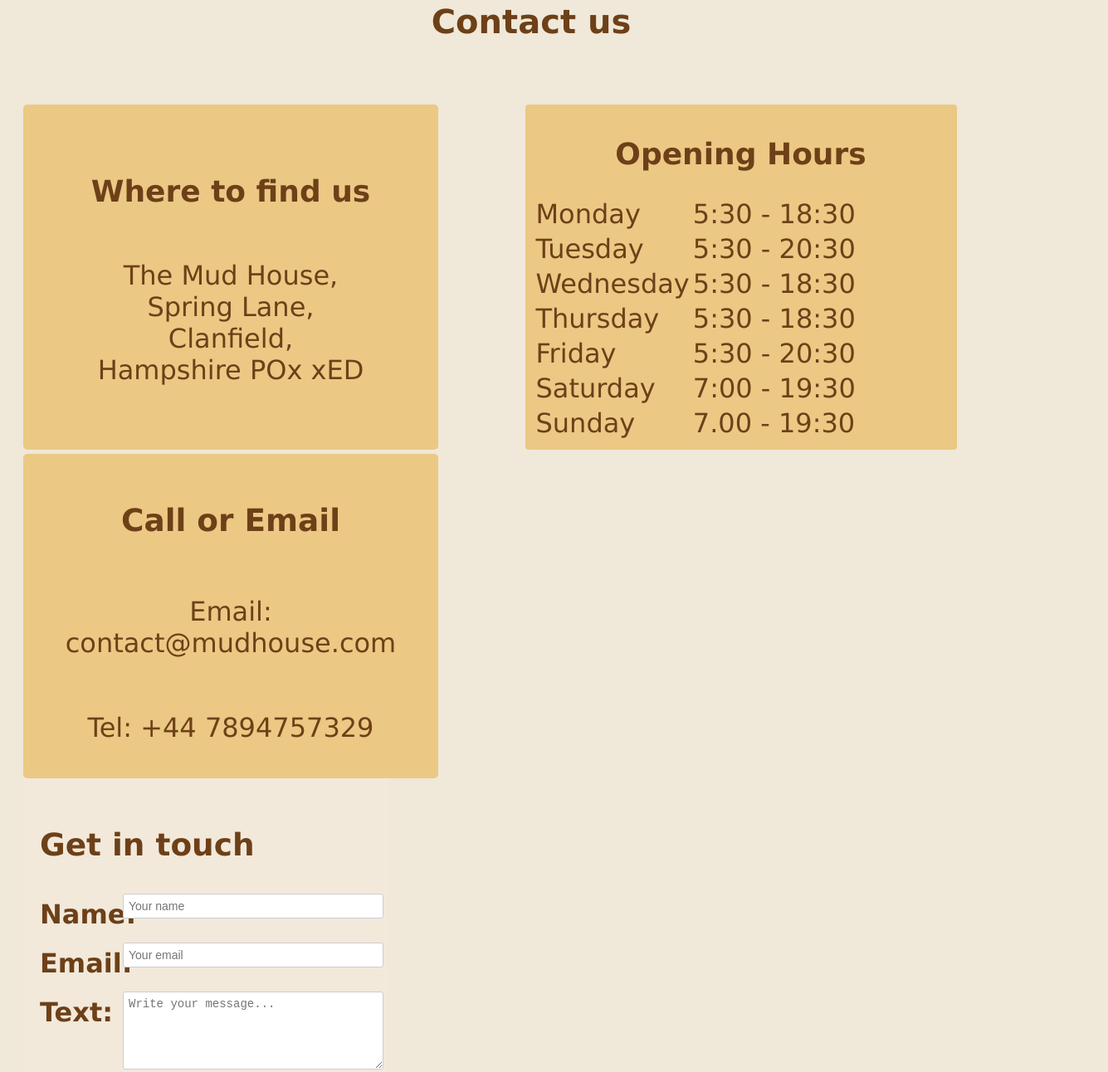
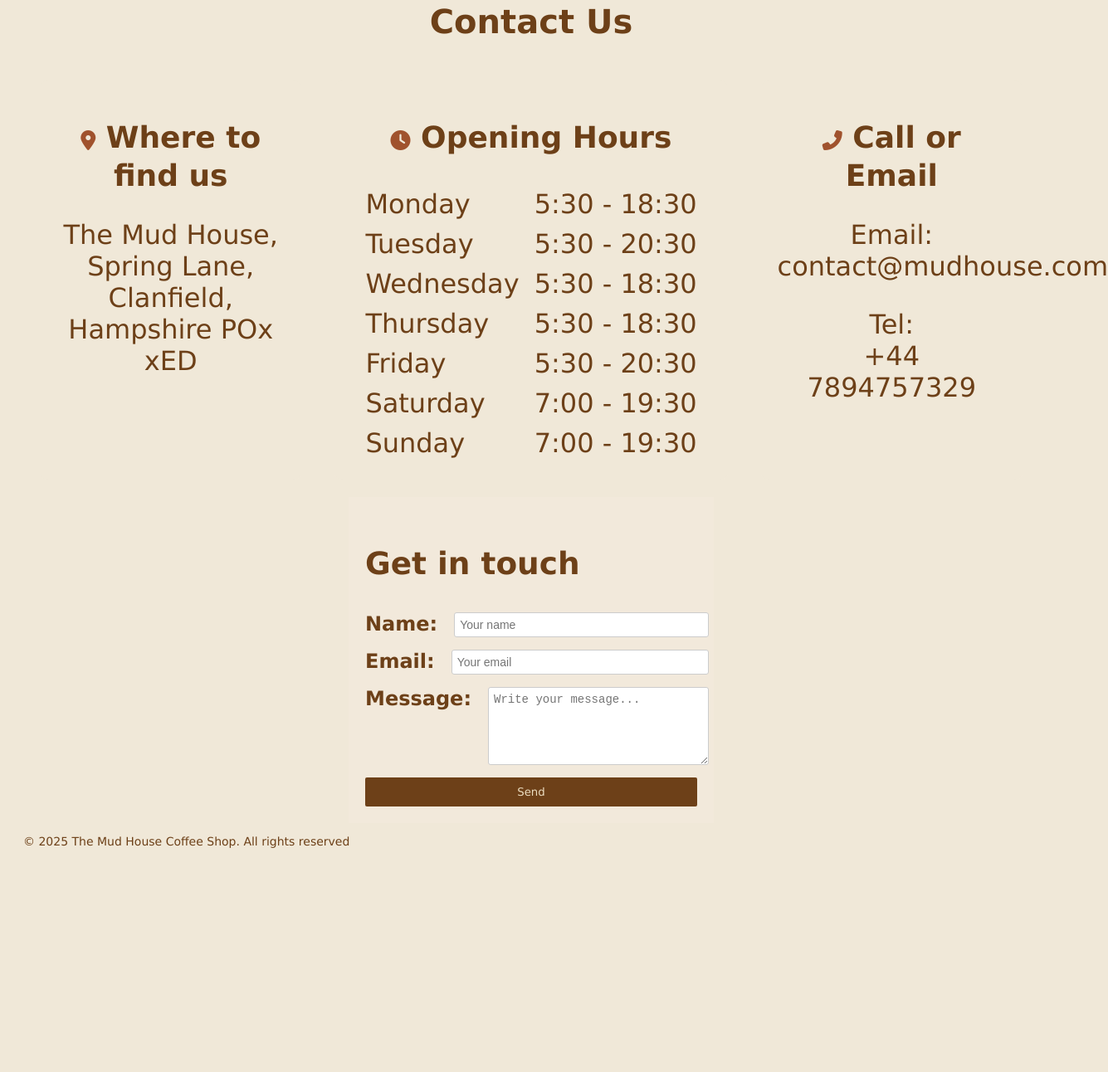
Before and after one commit to SarahAnderson15/coffee_shop, a plain HTML site: page contact.html in a window 1280 px wide. Shown: the part 327-1619 px from the top of the page at 83% size, 1335 px wide, since content can reach past the window. After the commit the page ends 1391 px from the top, so only its background shows below. Drawn offline with Linux system fonts and the light colour scheme.

Commit message:
updat layout of contact information

```diff
--- a/contact.html
+++ b/contact.html
@@ -27,17 +27,15 @@
                 </div>
             </nav>
         </header>
-        <div><h1>Contact us</h1></div>
+        <div><h1>Contact Us</h1></div>
         <!-- contact information-->
-       <div class="info">
+       <section class="contact-info">
         <div class="address">
-          <h2>Where to find us</h2>
-            <p> The Mud House, <br> Spring Lane, <br> Clanfield, <br> Hampshire POx xED</p>
+          <h2><i class="fas fa-map-marker-alt"></i> Where to find us</h2>
+          <p> The Mud House, <br> Spring Lane, <br> Clanfield, <br> Hampshire POx xED</p>
         </div>
-
-
         <div class="opening_hours">
-            <h2> Opening Hours</h2>
+            <h2><i class="fas fa-clock"></i> Opening Hours </h2>
             <table>
               <tr class='row'>
                 <td>Monday</td>
@@ -65,18 +63,16 @@
               </tr>
               <tr class="row">
                 <td>Sunday</td>
-                <td>7.00 - 19:30</td>
+                <td>7:00 - 19:30</td>
               </tr>
             </table>
           </div>
-
-
         <div class="get-in-touch">
-        <h3>Call or Email</h3>
-        <p>Email: contact@mudhouse.com</p>
-        <p>Tel: +44 7894757329</p>
+           <h2><i class="fas fa-phone-alt"></i> Call or Email</h2>
+           <p>Email:<a href="mailto:contact@mudhouse.com">contact@mudhouse.com</a></p>
+           <p>Tel:<a href="tel:+447894757329">+44 7894757329</a></p>
         </div>
-        </div>
+      </section>
         <!--contact form -->
         <div class="contact-form">
         <form action="/submit-form" method="post">
@@ -90,7 +86,7 @@
           <input type="email" name="email" id="email" placeholder="Your email" required>
           </div>
           <div class="form-group">
-          <label for="message">Text:</label>
+          <label for="message">Message:</label>
           <textarea name="message" rows="6" cols="50" placeholder="Write your message..." required></textarea>
           </div>
           <button class="form-button"  name="submit">Send</button>
--- a/css/styles.css
+++ b/css/styles.css
@@ -7,6 +7,7 @@ body{
     font-weight: lighter;
     display: flex;
     flex-direction: column;
+
 }
 h2{
     font-family: 'Lucida Sans', 'Lucida Sans Regular', 'Lucida Grande', 'Lucida Sans Unicode', Geneva, Verdana, sans-serif;
@@ -198,31 +199,21 @@ button{
     align-items: center;
   }
 }
- .address, .get-in-touch{
-    padding: 5px;
-    background-color:#ebc884;
-    width:500px;
-    height:400x;
-    text-align:center;
-    align-content: center;
-    border-radius: 5px;
-    box-sizing: border-box;
-    flex-wrap: wrap;
-    display: flex;
-    padding: 20px;
-    justify-content: center;
-    padding-bottom: 10px;
+.opening_hours, .address, .get-in-touch {
+    flex: 1 1 300px;
+    min-width: 275px;
+    background-color: #f0e8d8;
+    padding:20px;
+    border-radius: 10px;
+}
+.opening_hours i, .address i, .get-in-touch i{
+    font-size: 1.5rem;
+    color: #a0522d;
+    margin-bottom: 10px;
 
 }
-.opening_hours {
-    padding: 10px;
-    text-align: center;
-    margin: 0 auto;
-    display: inline-block;
-    background-color: #ebc884;
-    width: 500px;
-    border-radius: 4px;;
-
+.get-in-touch a{
+    color: #6d4018;
 }
 .opening_hours td{
     text-align: left;
@@ -263,18 +254,24 @@ button{
    padding: 20px;
    font-family: Verdana, Geneva, Tahoma, sans-serif;
    align-content: center;
+   margin-left: auto;
+   margin-right: auto;
 }
-.form-group{
-    display: grid;
-    align-items: start;
-    margin-bottom: 15px;
-    grid-template-columns: 100px 1fr;
+.opening_hours table{
+    margin: 0 auto;
+    text-align: center;
 }
+.opening_hours td{
+    padding: 4px 8px;
+    white-space: nowrap;
+}
+
 label{
-  padding-top: 6px;
+  padding-right: 10px;;
   color:#6d4018;
   font-weight: bold;
-
+  display: inline-block;
+  font-size: 24px;
 
 }
 input , textarea{
@@ -283,19 +280,53 @@ input , textarea{
     border: 1px solid #ccc;
     border-radius: 3px;
     font-size: 14px;
+
 }
 textarea{
     resize: vertical;
     height: 80px;
 }
 .form-button{
-margin-top: 10px;
-color: #ebdcbf;
-padding: 10px 20px;
-border: none;
-cursor: pointer;
+ display: block;
+ width: 100%;
+ box-sizing: border-box;
+ margin-top: 10px;
+ background-color: #6d4018;
+ color: #ebdcbf;
+ padding: 10px 20px;
+ border: none;
+ cursor: pointer;
+}
+.form-button:hover{
+    background-color: #8b4513;
+}
+.contact-info{
+    display: grid;
+    grid-template-columns: 1fr 1.5fr 1fr;
+    gap: 40px;
+    max-width: 2000px;
+    margin: 0 auto;
+    padding: 20px;
+}
+.form-group{
+    display: grid;
+    align-items: start;
+    margin-bottom: 15px;
+    grid-template-columns: auto 1fr;
+    column-gap: 10px;
+}
+
+.contact-info div{
+    text-align: center;
+}
+@media (max-width: 768px){
+    .contact-info{
+        grid-template-columns: 1fr;
+        gap: 20px;
+    }
 
 }
+
 .two-column{
     display: flex;
     flex-wrap: wrap;
@@ -357,3 +388,9 @@ height: auto;
         font-size: 18px;
     }
 }
+footer{
+    text-align: left;
+    margin-top: auto;
+    bottom: 0;
+    font-size: 14px;
+}
```
